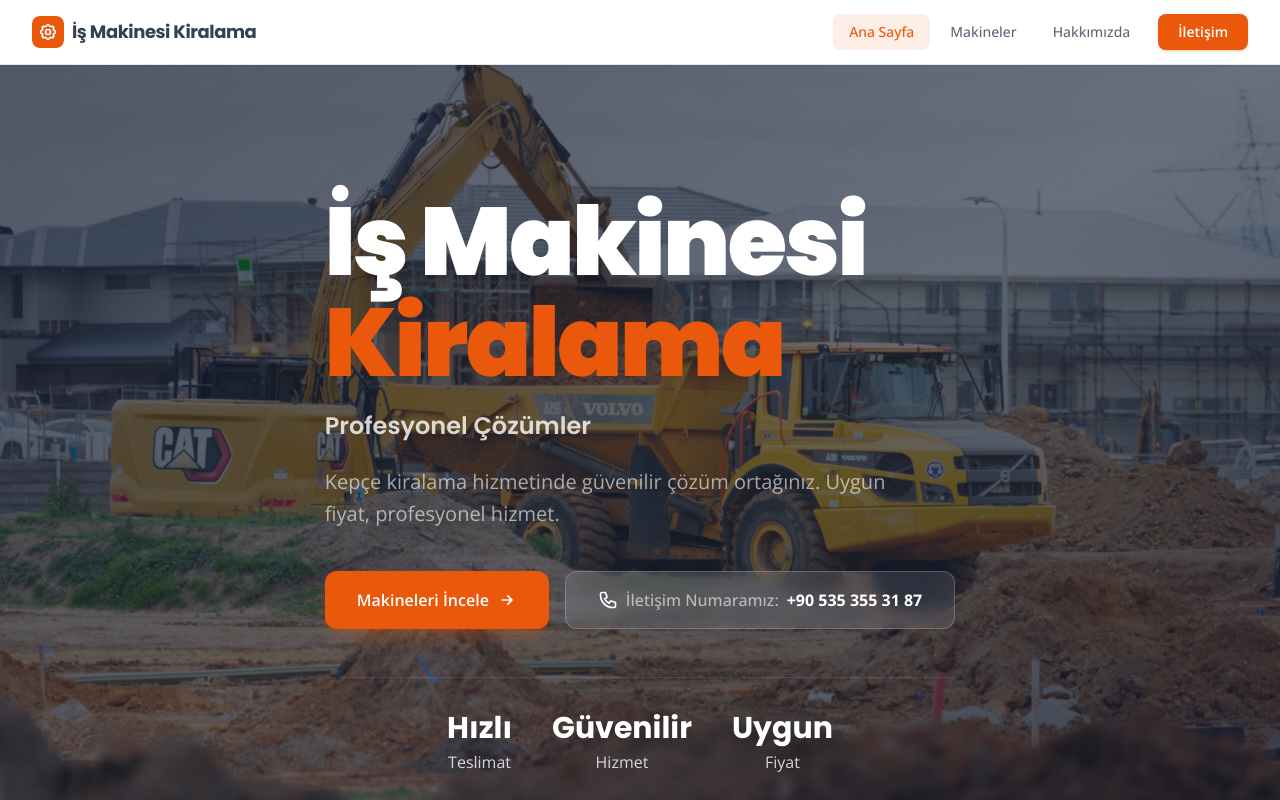
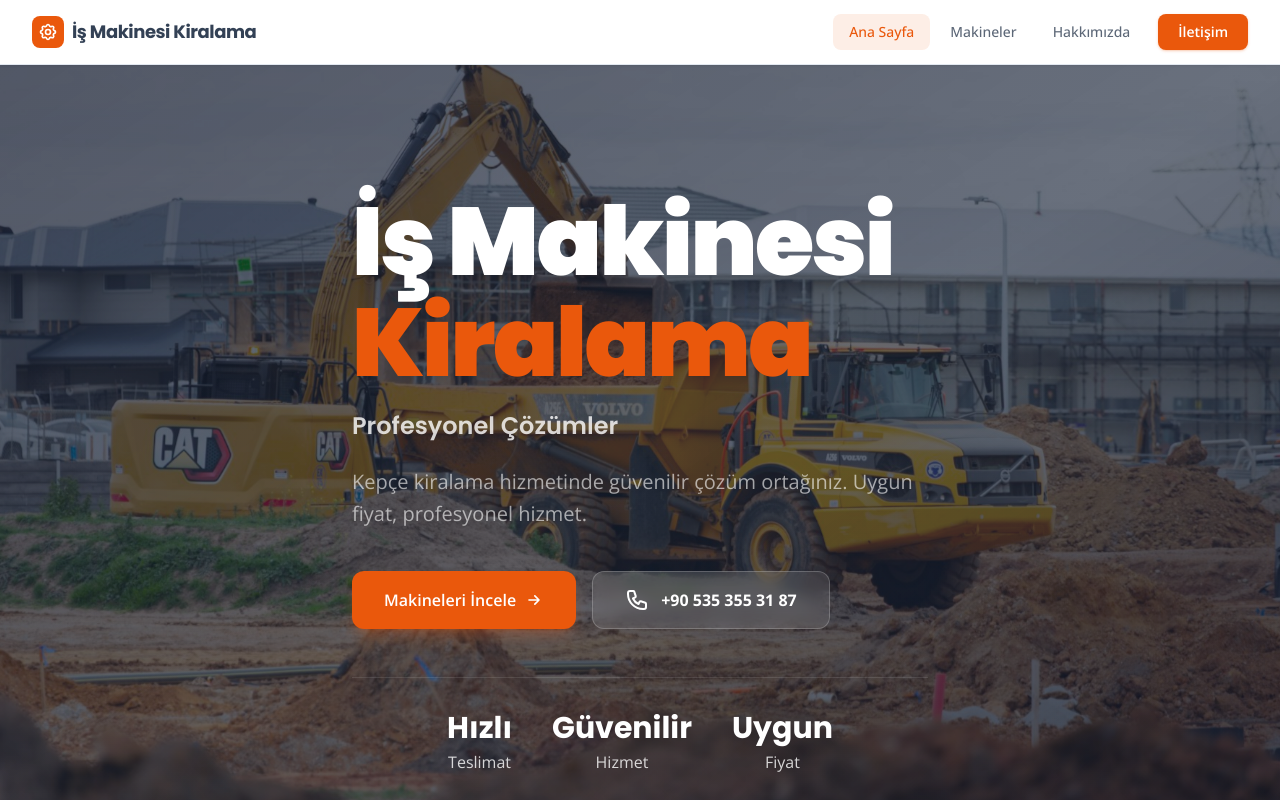
Before and after one commit to ahmetmbilgin/is-makinesi-kiralama, a Next.js app: page / in a window 1280 px wide. Shown: the top 800 px of the page. Built offline with nearby package versions, Linux system fonts and the light colour scheme.

Commit message:
küçük rötuş

```diff
--- a/components/Hero.js
+++ b/components/Hero.js
@@ -44,13 +44,12 @@ export default function Hero() {
             </Link>
             <a
               href="tel:+905353553187"
-              className="group inline-flex items-center justify-center gap-2 px-8 py-4 bg-white/10 backdrop-blur-sm text-white font-semibold rounded-xl border border-white/20 hover:bg-white/20 transition-all duration-200 text-base"
+              className="group w-full sm:w-auto inline-flex items-center justify-center gap-3 px-6 sm:px-8 py-4 bg-white/10 backdrop-blur-sm text-white font-semibold rounded-xl border border-white/20 hover:bg-white/20 transition-all duration-200 text-base"
             >
-              <svg className="w-5 h-5" fill="none" viewBox="0 0 24 24" stroke="currentColor" strokeWidth={2}>
+              <svg className="w-6 h-6 flex-shrink-0" fill="none" viewBox="0 0 24 24" stroke="currentColor" strokeWidth={2}>
                 <path strokeLinecap="round" strokeLinejoin="round" d="M3 5a2 2 0 012-2h3.28a1 1 0 01.948.684l1.498 4.493a1 1 0 01-.502 1.21l-2.257 1.13a11.042 11.042 0 005.516 5.516l1.13-2.257a1 1 0 011.21-.502l4.493 1.498a1 1 0 01.684.949V19a2 2 0 01-2 2h-1C9.716 21 3 14.284 3 6V5z" />
               </svg>
-              <span className="text-white/60 font-medium">İletişim Numaramız:</span>{' '}
-              <span className="text-white font-bold">+90 535 355 31 87</span>
+              <span className="text-base text-white font-bold whitespace-nowrap">+90 535 355 31 87</span>
             </a>
           </div>
 
--- a/pages/makineler/ekskavator.js
+++ b/pages/makineler/ekskavator.js
@@ -3,14 +3,14 @@ import MachineGrid from "@/components/MachineGrid"
 
 const ekskavatorMachines = [
   {
+    title: "Lastikli Ekskavatör 15 Ton",
+    description: "Şehir içi ve asfalt çalışmalar için hızlı yer değiştirme imkanı.",
+    image: "/images/ekskavator-15-lastikli.jpg",
+  },
+  {
     title: "Paletli Ekskavatör 20 Ton",
     description: "Zorlu arazi koşullarında üstün çekiş gücü. 20 ton çalışma ağırlığı.",
     image: "/images/ekskavator-20.jpg",
-  },
-  {
-    title: "Lastikli Ekskavatör 15 Ton",
-    description: "Şehir içi ve asfalt çalışmalar için hızlı yer değiştirme imkanı.",
-    image: "/images/ekskavator-15-lastikli.jpg",
   },
   {
     title: "Paletli Ekskavatör 30 Ton",
--- a/pages/makineler/mini-ekskavator.js
+++ b/pages/makineler/mini-ekskavator.js
@@ -3,9 +3,9 @@ import MachineGrid from "@/components/MachineGrid"
 
 const miniEkskavatorMachines = [
   {
-    title: "Mini Ekskavatör 3 Ton",
-    description: "Dar alan ve bahçe çalışmaları için ideal boyut. Kolay taşınabilir.",
-    image: "/images/mini-3t.jpg",
+    title: "Mini Ekskavatör 1.5 Ton",
+    description: "En dar alanlarda çalışma için kompakt mini ekskavatör.",
+    image: "/images/mini-15t.jpg",
   },
   {
     title: "Mini Ekskavatör 2 Ton",
@@ -13,9 +13,9 @@ const miniEkskavatorMachines = [
     image: "/images/mini-2t.jpg",
   },
   {
-    title: "Mini Ekskavatör 1.5 Ton",
-    description: "En dar alanlarda çalışma için kompakt mini ekskavatör.",
-    image: "/images/mini-15t.jpg",
+    title: "Mini Ekskavatör 3 Ton",
+    description: "Dar alan ve bahçe çalışmaları için ideal boyut. Kolay taşınabilir.",
+    image: "/images/mini-3t.jpg",
   },
 ]
 
```
Also changed, not shown: 1 other file (tests, documents, lock files or other folders).
